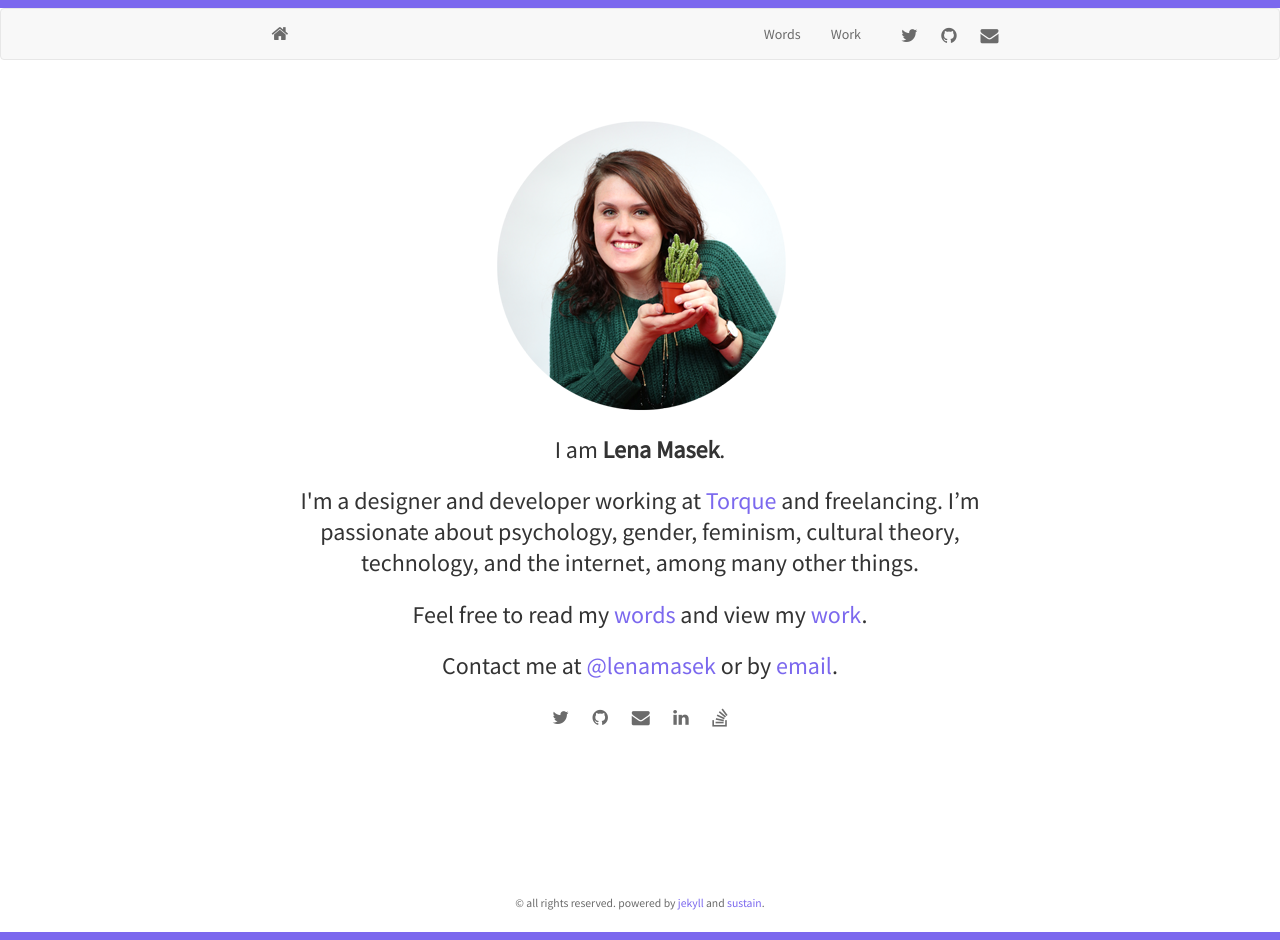
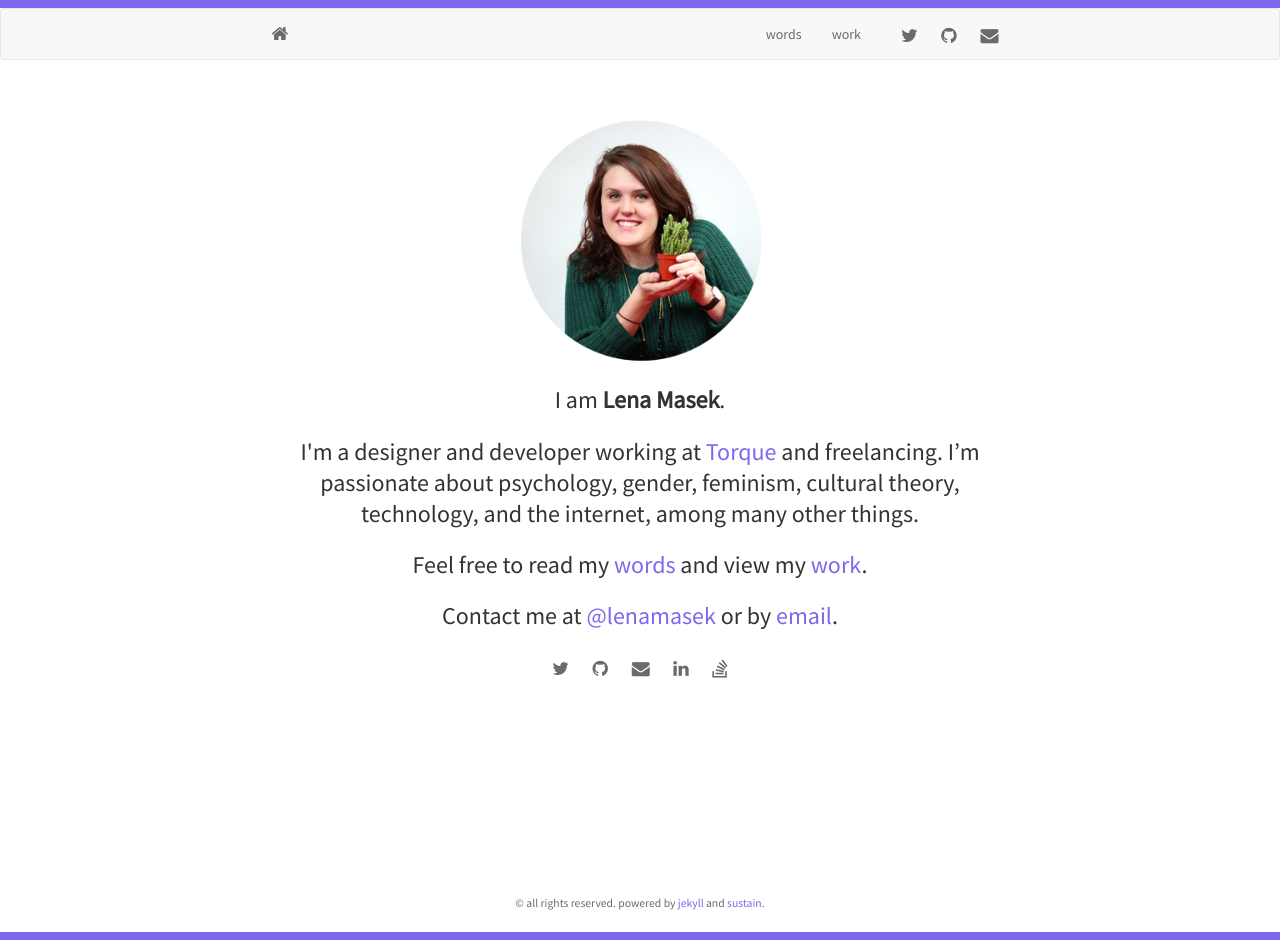
Before and after one commit to lenamasek/lenamasek.github.io, a Jekyll site: the page built from index.html, in a window 1280 px wide. Built offline with Jekyll 4.4.1, drawn with Linux system fonts in a browser that asks for light colours; nearby versions of some CDN libraries; the list of posts is cut into pages by our own code.

Commit message:
circle picture max width 250

```diff
--- a/_includes/header.html
+++ b/_includes/header.html
@@ -5,8 +5,8 @@
     </div>
     <div id="navbar">
       <ul class="nav navbar-nav navbar-right">
-        <li><a href="{{ site.url }}/blog.html">Words</a></li>
-        <li><a href="{{ site.url }}/projects.html">Work</a></li>
+        <li><a href="{{ site.url }}/blog.html" class="words">words</a></li>
+        <li><a href="{{ site.url }}/projects.html" class="work">work</a></li>
         <li>{% include social-small.html %}</li>
       </ul>
     </div>
--- a/static/css/main.css
+++ b/static/css/main.css
@@ -112,6 +112,9 @@ border-left: 5px solid mediumslateblue
  height: auto;
  max-width: 100%;
  margin:30px 0;
+}
+.img-circle {
+  max-width: 250px;
 }
 .panel-default h4 {
   text-align: left;
```
